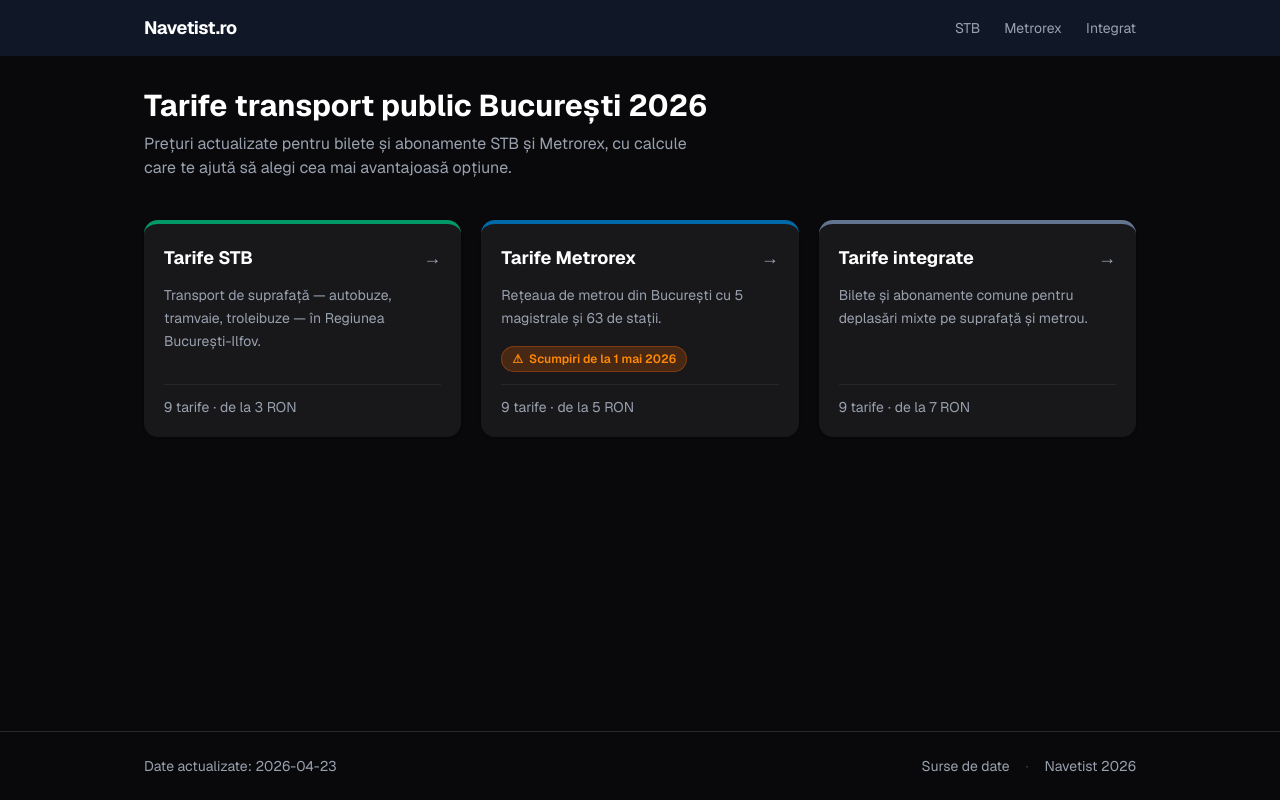
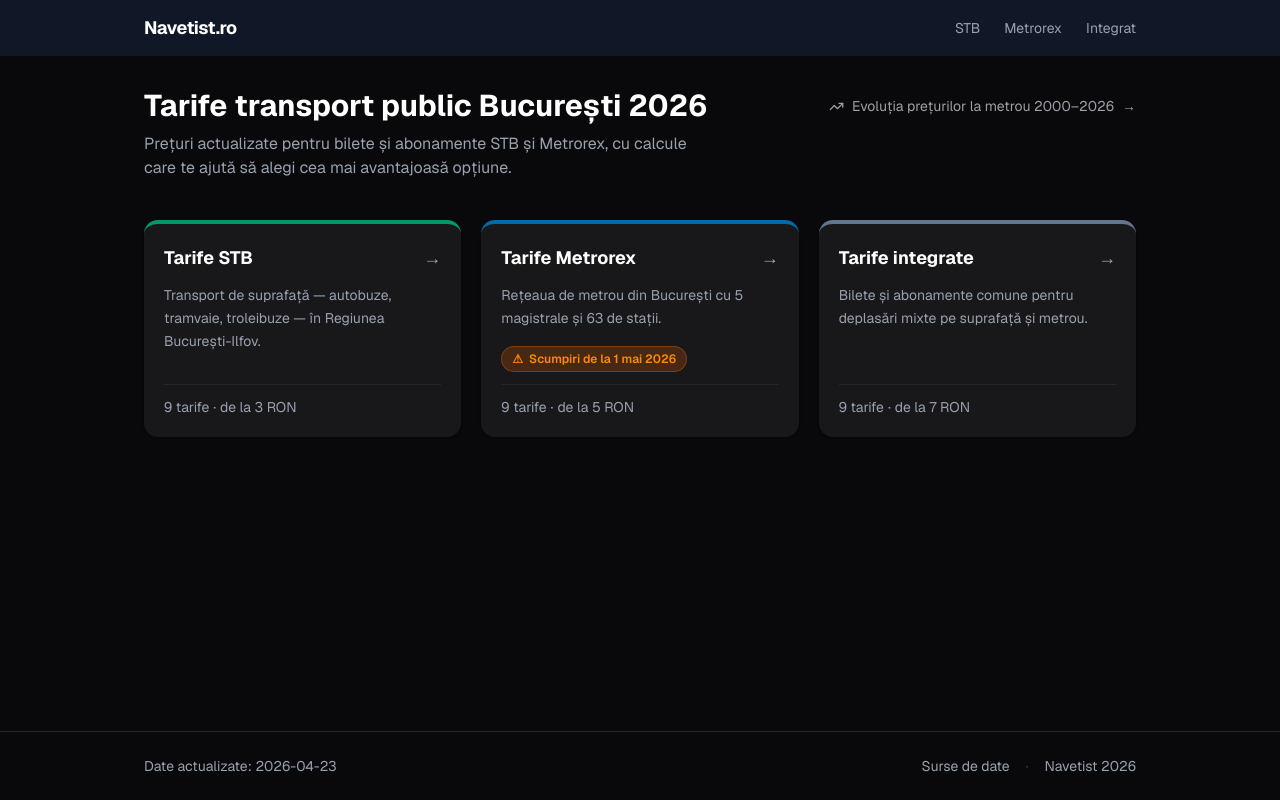
Before and after one commit to silviuio/navetist, a Next.js app: page / in a window 1280 px wide. Built offline with nearby package versions, Linux system fonts and the light colour scheme.

Commit message:
feat: add link to price history in PriceChangeAlert and Home components

```diff
--- a/app/components/PriceChangeAlert.tsx
+++ b/app/components/PriceChangeAlert.tsx
@@ -1,6 +1,8 @@
 "use client";
 
 import { useState } from "react";
+import Link from "next/link";
+import { TrendingUp } from "lucide-react";
 import {
   Dialog,
   DialogContent,
@@ -58,6 +60,16 @@
             Elevii și studenții beneficiază în continuare de gratuitate și
             reducere 90%.
           </p>
+
+          <Link
+            href="/metrorex/istoric"
+            onClick={() => setOpen(false)}
+            className="flex items-center gap-2 mt-2 pt-3 border-t border-zinc-800 text-sm text-sky-400 hover:text-sky-300 transition-colors"
+          >
+            <TrendingUp size={14} className="shrink-0" />
+            <span>Vezi evoluția prețurilor din 2000 până azi</span>
+            <span className="ml-auto">→</span>
+          </Link>
         </DialogContent>
       </Dialog>
     </>
--- a/app/page.tsx
+++ b/app/page.tsx
@@ -1,4 +1,6 @@
 import type { Metadata } from "next";
+import Link from "next/link";
+import { TrendingUp } from "lucide-react";
 import HomeOperatorCards from "./components/HomeOperatorCards";
 
 export const metadata: Metadata = {
@@ -11,9 +13,19 @@
   return (
     <div>
       <div className="mb-10">
-        <h1 className="text-3xl font-bold text-gray-900 dark:text-white mb-2">
-          Tarife transport public București 2026
-        </h1>
+        <div className="flex items-start justify-between gap-4 mb-2">
+          <h1 className="text-3xl font-bold text-gray-900 dark:text-white">
+            Tarife transport public București 2026
+          </h1>
+          <Link
+            href="/metrorex/istoric"
+            className="shrink-0 inline-flex items-center gap-2 text-sm text-gray-500 dark:text-zinc-400 hover:text-gray-900 dark:hover:text-white transition-colors mt-2"
+          >
+            <TrendingUp size={15} className="shrink-0" />
+            <span>Evoluția prețurilor la metrou 2000–2026</span>
+            <span>→</span>
+          </Link>
+        </div>
         <p className="text-gray-500 dark:text-gray-400 max-w-xl">
           Prețuri actualizate pentru bilete și abonamente STB și Metrorex, cu
           calcule care te ajută să alegi cea mai avantajoasă opțiune.
```
